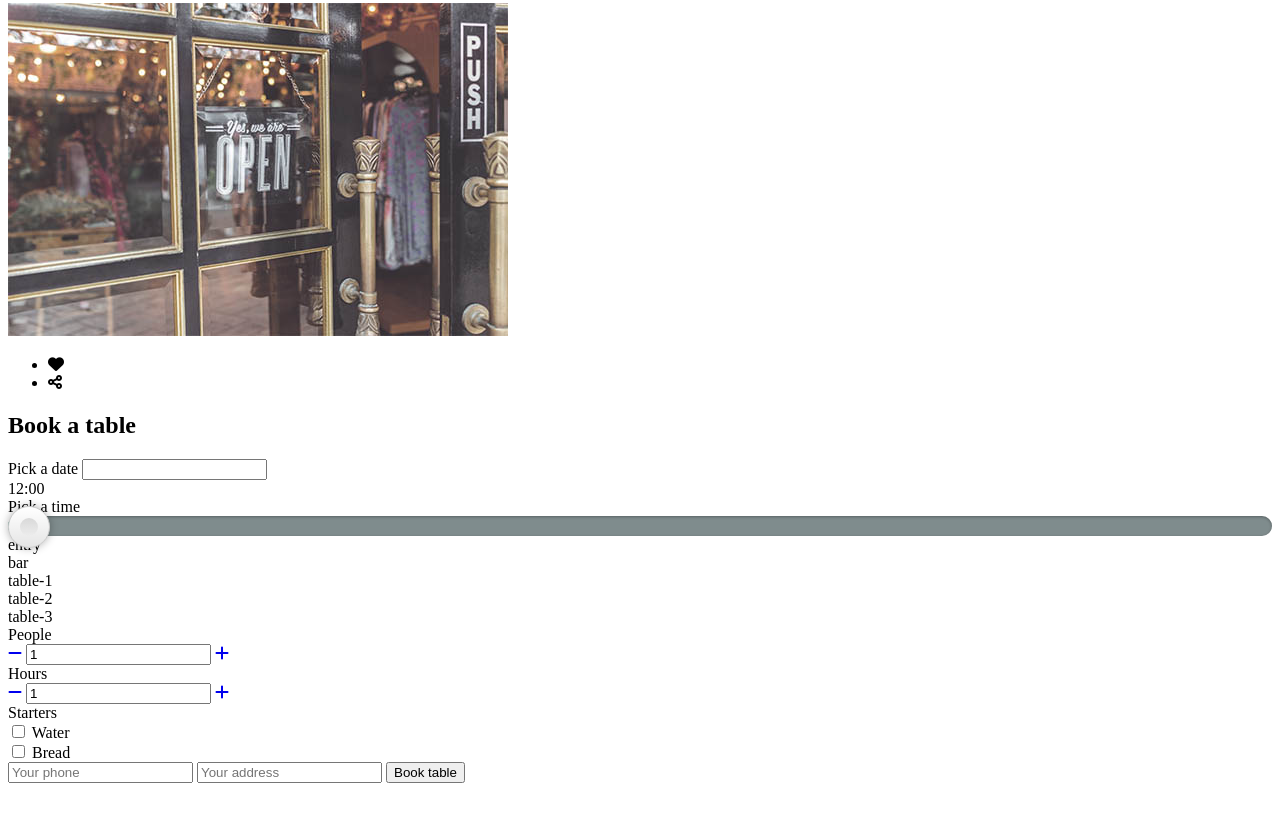
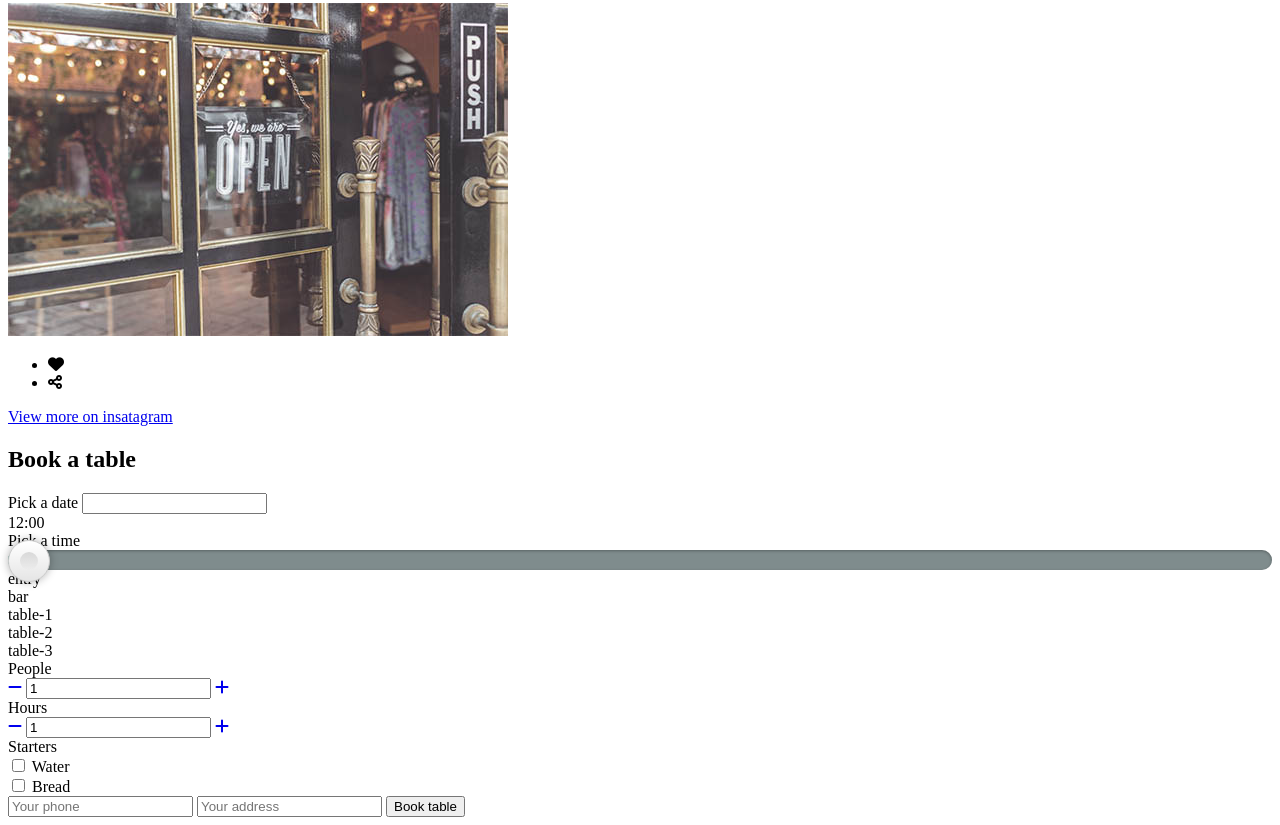
Before and after one commit to krzysztoflaudanski/pizza, a website with bundled scripts: page src/index.html in a window 1280 px wide. Shown: the part 4128-4953 px from the top of the page. Before the commit the page ends 4919 px from the top, so only its background shows below. Built offline with nearby package versions, Linux system fonts and the light colour scheme; files whose address does not match are found by name.

Commit message:
add home page

```diff
--- a/src/index.html
+++ b/src/index.html
@@ -197,9 +197,11 @@
           </div>
         </div>
       </div>
+      <div class="footer">
+        <a href="#">View more on insatagram</a>
+      </div>
     </div>
   </script>
-
   <script id="template-booking-widget" type="text/x-handlebars-template">
     <div class="booking-widget">
       <h2 class="page__title no-spacing">Book a table</h2>
@@ -377,7 +379,6 @@
   <script src="vendor/range-slider.min.js"></script>
   <script src="https://cdnjs.cloudflare.com/ajax/libs/handlebars.js/4.1.0/handlebars.min.js"></script>
   <script src="js/app.js" type="module"></script>
-
 </body>
 
 </html>
--- a/src/js/components/Home.js
+++ b/src/js/components/Home.js
@@ -1,33 +1,12 @@
-import { templates, settings } from './../setting.js';
+import { templates} from './../setting.js';
 import utils from './../utils.js';
 
 class Home {
     constructor(element) {
         const thisHome = this;
 
-        thisHome.initData()
-
         thisHome.render(element)
 
-    }
-
-    initData() {
-        const thisHome = this;
-
-        thisHome.data = {};
-
-        const url = settings.db.url + '/' + settings.db.home;
-
-        fetch(url)
-            .then(function (rawResponse) {
-                return rawResponse.json();
-            })
-            .then(function (parsedResponse) {
-
-                thisHome.data = parsedResponse
-                //console.log(thisHome.data)
-                thisHome.initGallery()
-         })
     }
 
     render(element) {
@@ -38,26 +17,12 @@ class Home {
 
         thisHome.dom.wrapper = element;
 
-        const generatedHTML = templates.home();
+        const generatedHTML = templates.home(thisHome.dom.wrapper);
 
         const generatedDOM = utils.createDOMFromHTML(generatedHTML);
 
         thisHome.dom.wrapper.appendChild(generatedDOM);
     }
-
-    initGallery() {
-        const thisHome = this;
-
-        console.log(thisHome.data)
-
-        thisHome.data.gallery = thisHome.data[0];
-
-        console.log(thisHome.data.gallery)
-
-    }
-
 }
 
-
-
 export default Home;
--- a/src/sass/partials/_home.scss
+++ b/src/sass/partials/_home.scss
@@ -167,4 +167,10 @@
             }
         }
     }
+    .footer {
+        margin-top: 20px;
+        a {
+        color: $color-main;
+        }
+    }
 }
```
Also changed, not shown: src/js/components/Product.js (line endings or trailing spaces).
